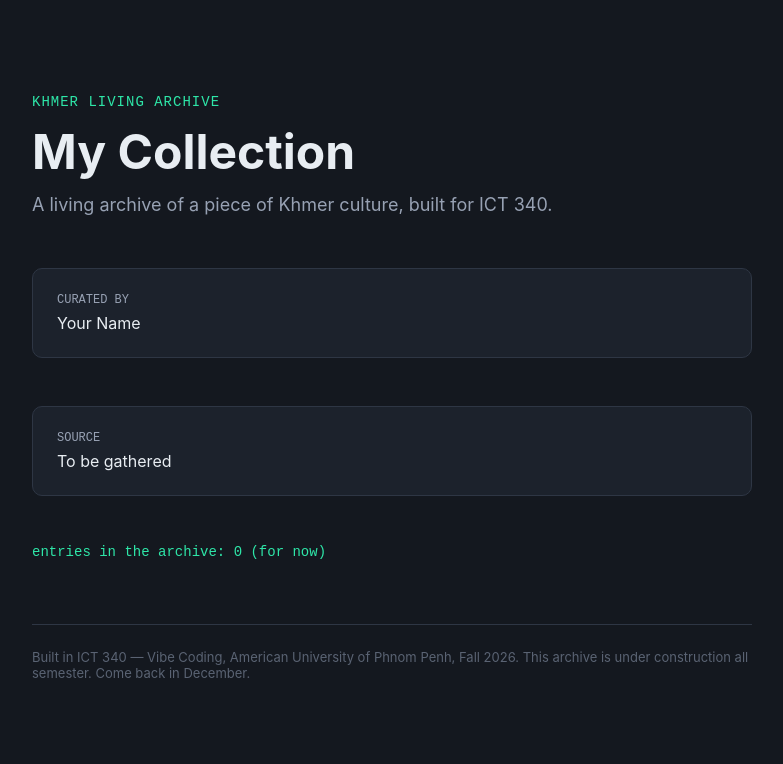
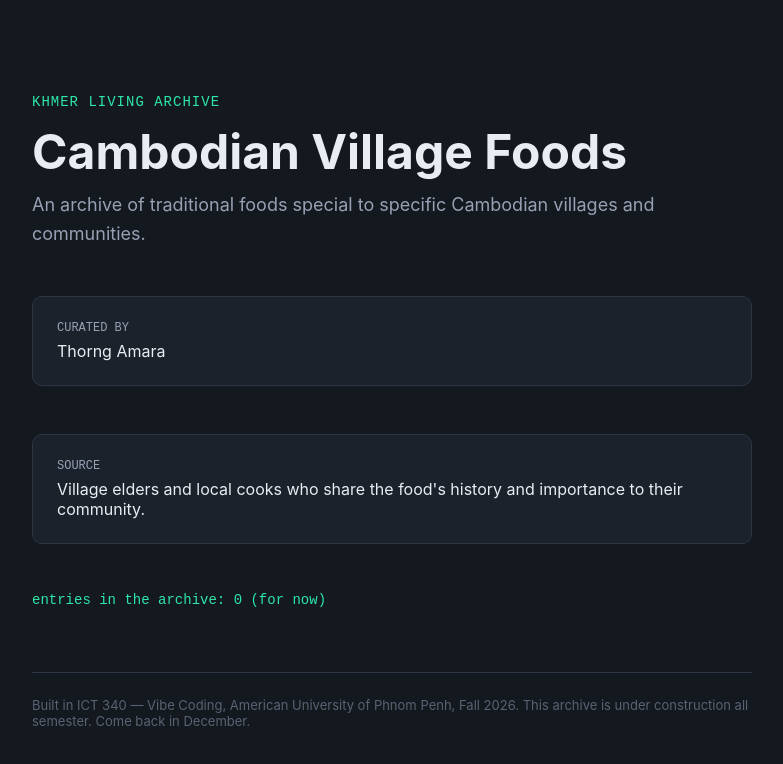
Before and after one commit to amarathorng/cambodian-village-foods, a Next.js app: page / in a window 1280 px wide. Shown: the top 764 px of the page, without its empty margins (248-1031 px from the left). Built offline with nearby package versions, Linux system fonts and the light colour scheme.

Commit message:
make it mine

```diff
--- a/collection.config.js
+++ b/collection.config.js
@@ -8,16 +8,16 @@
 
 const collection = {
   // What does your archive collect? e.g. "Khmer Proverbs"
-  name: "My Collection",
+  name: "Cambodian Village Foods",
 
   // One sentence: what is this archive, and why does it matter?
-  description: "A living archive of a piece of Khmer culture, built for ICT 340.",
+  description: "An archive of traditional foods special to specific Cambodian villages and communities.",
 
   // Who is building this archive? Your name, as you want it shown.
-  curator: "Your Name",
+  curator: "Thorng Amara",
 
   // Where does your knowledge come from? A person, a place, a community.
-  source: "To be gathered",
+  source: "Village elders and local cooks who share the food's history and importance to their community.",
 };
 
 export default collection;
```
